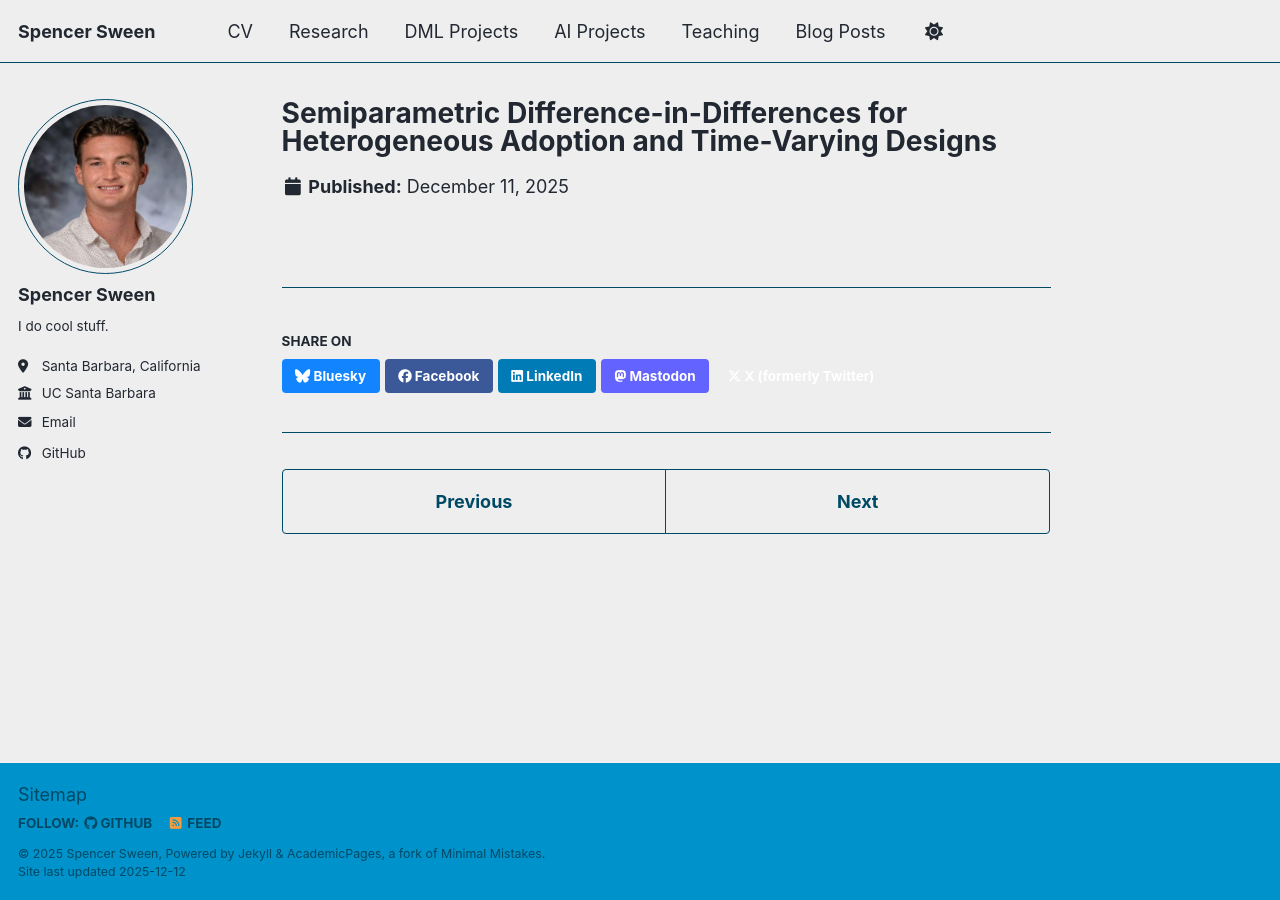
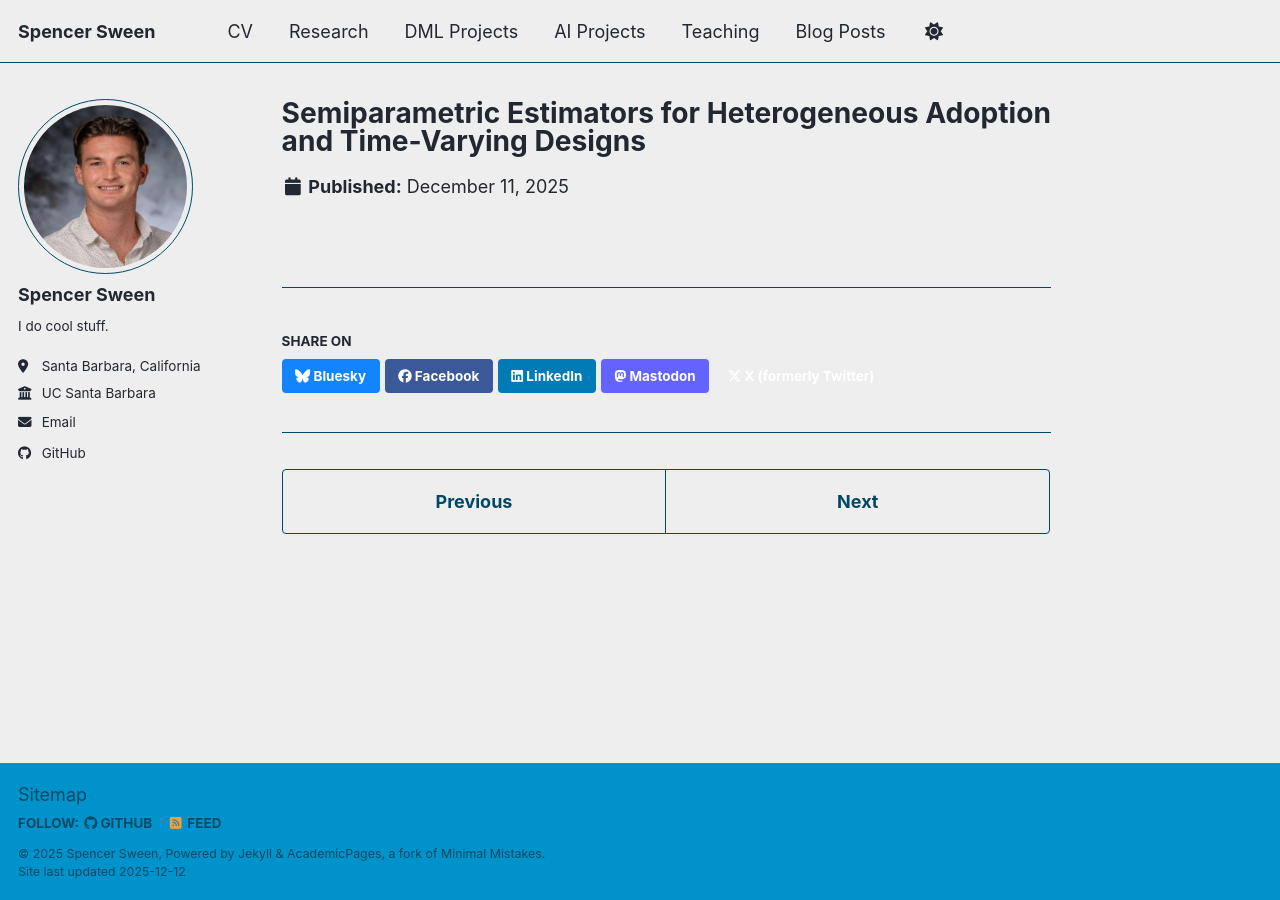
Before and after one commit to spencersween/spencersween.github.io, a Jekyll site: the page built from _publications/paper4.md, in a window 1280 px wide. Built offline with Jekyll 4.4.1, drawn with Linux system fonts in a browser that asks for light colours; a script bundle is joined from its source files by our own code; library files that are not in the unit come from our copies.

Commit message:
Update paper4.md

```diff
--- a/_publications/paper4.md
+++ b/_publications/paper4.md
@@ -1,9 +1,9 @@
 ---
-title: "Semiparametric Difference-in-Differences for Heterogeneous Adoption and Time-Varying Designs"
+title: "Semiparametric Estimators for Heterogeneous Adoption and Time-Varying Designs"
 collection: publications
 category: progress
 permalink: /publication/paper4
-excerpt: 'We develop a semiparametric difference-in-differences framework and establish identification, estimation, and asymptotic inference results under a generalization of the conditional-on-observables parallel trends assumption, which requires continuity at a zero-exposure boundary. The framework accommodates heterogeneously adopted designs and time-varying, continuous treatments. Nonparametric identification exploits the existence of quasi-stayer units at arbitrarily small treatment exposure, while parametric identification is available under additional restrictions on potential outcomes. When stayer units are available at any exposure value, the our framework yields trivial extensions to existing frameworks and estimators under a sequential version of parallel trends. For time-varying treatments, we define and study a set of summary average causal effect parameters. Our estimators are Neyman orthogonal, allowing for first-stage nuisance functions to be estimated with machine learning methods. We illustrate the framework with two applications: (i) a re-examination of employment elasticities with respect to unemployment benefit duration from Dube et al., 2018; and (ii) new evidence on the effects of the 2005 Community Reinvestment Act reform, which altered disclosure requirements for small and medium-sized banks,on entrepreneurial activity.'
+excerpt: 'We develop a semiparametric difference-in-differences framework and establish identification, estimation, and asymptotic inference results under a generalization of the conditional-on-observables parallel trends assumption, which requires continuity at a zero-exposure boundary. The framework accommodates heterogeneously adopted designs and time-varying, continuous treatments. Nonparametric identification exploits the existence of quasi-stayer units at arbitrarily small treatment exposure, while parametric identification is available under additional restrictions on potential outcomes. When stayer units are available at any exposure value, the our framework yields trivial extensions to existing frameworks and estimators under a sequential version of parallel trends. For time-varying treatments, we define and study a set of summary average causal effect parameters. Our estimators are Neyman orthogonal, allowing for first-stage nuisance functions to be estimated with machine learning methods. We illustrate the framework with two applications: (i) a re-examination of employment elasticities with respect to unemployment benefit duration from Dube et al., 2018; and (ii) new evidence on the effects of the 2005 Community Reinvestment Act reform, which altered disclosure requirements for small and medium-sized banks, on entrepreneurial activity.'
 date: 2025-12-11
 paperurl: 'https://spencersween.github.io/files/paper4.pdf'
 ---
```
